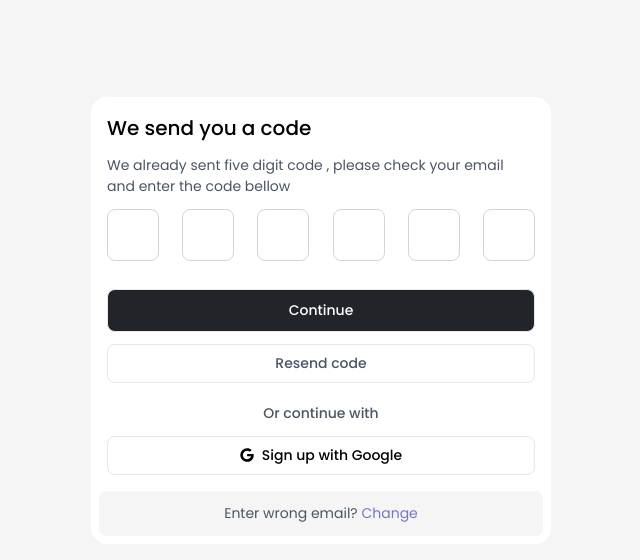
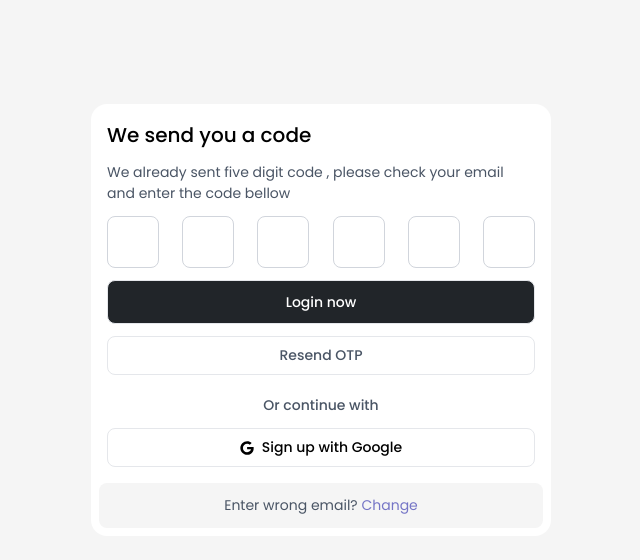
Before and after one commit to sanjay50986/Task-Orbit, a React (Vite) app in the folder Frontend/: page /auth/verify in a window 1280 px wide. Shown: the top 560 px of the page, without its empty margins (319-959 px from the left). Built offline with nearby package versions, Linux system fonts and the light colour scheme.

Commit message:
toast and integration

```diff
--- a/Frontend/package.json
+++ b/Frontend/package.json
@@ -10,6 +10,7 @@
     "preview": "vite preview"
   },
   "dependencies": {
+    "@react-oauth/google": "^0.12.2",
     "@tailwindcss/vite": "^4.1.6",
     "@types/react-router": "^5.1.20",
     "framer-motion": "^12.13.0",
@@ -19,6 +20,8 @@
     "react-dom": "^19.1.0",
     "react-icons": "^5.5.0",
     "react-router-dom": "^7.6.0",
+    "react-spinners": "^0.17.0",
+    "sonner": "^2.0.3",
     "tailwind-merge": "^3.3.0",
     "tailwindcss": "^4.1.6"
   },
--- a/Frontend/src/App.jsx
+++ b/Frontend/src/App.jsx
@@ -7,6 +7,8 @@ import RightSlider from './pages/auth/register/RightSlider'
 import Login from './pages/auth/login/Login'
 import ForgetPassword from './pages/auth/login/ForgetPassword'
 import AuthProvider from './context/AuthContext'
+import { Toaster } from 'sonner'
+
 
 
 const App = () => {
@@ -52,6 +54,7 @@ const App = () => {
   return (
     <AuthProvider>
       <RouterProvider router={router} />
+      <Toaster position='top-center' richColors duration={3000}/>
     </AuthProvider>
   )
 }
--- a/Frontend/src/index.css
+++ b/Frontend/src/index.css
@@ -18,5 +18,5 @@
 }
 
 .secondary-btn {
-  @apply cursor-pointer border border-gray-200 bg-[#212529] w-full p-2.5 text-[14px] rounded-lg hover:bg-[#6C757D] duration-200
+  @apply cursor-pointer border border-gray-200 bg-[#212529] w-full h-11 text-[14px] flex items-center justify-center rounded-lg hover:bg-[#6C757D] duration-200
 }
--- a/Frontend/src/pages/auth/login/ForgetPassword.jsx
+++ b/Frontend/src/pages/auth/login/ForgetPassword.jsx
@@ -2,6 +2,7 @@ import TextInput from '@/components/textInput/TextInput';
 import { Eye, EyeOff } from 'lucide-react';
 import React, { useState } from 'react'
 import { FaGoogle } from "react-icons/fa";
+import { Link } from 'react-router';
 
 const ForgetPassword = () => {
 
@@ -47,7 +48,7 @@ const ForgetPassword = () => {
                     </div>
 
                     <button className='secondary-btn text-[16px] font-medium text-white mt-1'>Resend password</button>
-                    <button className='primary-btn text-[16px] font-medium text-black'>Cancel</button>
+                    <Link to="/auth/login" className='primary-btn text-[16px] font-medium text-black'>Cancel</Link>
 
 
                 </div>
--- a/Frontend/src/pages/auth/register/StepEmail.jsx
+++ b/Frontend/src/pages/auth/register/StepEmail.jsx
@@ -2,18 +2,26 @@ import TextInput from '@/components/textInput/TextInput';
 import { useAuthContext } from '@/context/AuthContext';
 import { authApi } from '@/services/authAPI';
 import { baseUrl } from '@/services/baseUrl';
-import React from 'react'
+import React, { useState } from 'react'
 import { FaGoogle } from "react-icons/fa";
-import { useNavigate } from 'react-router-dom';
+import { Link, useNavigate } from 'react-router-dom';
+import { PuffLoader, } from 'react-spinners';
+import { toast } from 'sonner';
 
 const RegisterStepOne = () => {
 
     const { email, setEmail } = useAuthContext()
+    const [loader, setLoader] = useState(false)
 
     const navigate = useNavigate();
 
     const sendOtpApi = async () => {
+
+        if(!email) {
+            return toast.error("Email is required")
+        }
         try {
+            setLoader(true)
             const response = await fetch(`${baseUrl}/auth/${authApi.SEND_OTP}`, {
                 method: "POST",
                 headers: {
@@ -27,17 +35,43 @@ const RegisterStepOne = () => {
             const data = await response.json();
 
             if (response.status === 200) {
-                console.log("OTP sent to email successfully");
-                console.log("Server Response:", data);
+                toast.success("OTP sent successfully");
                 navigate('/auth/verify')
             } else {
-                console.error("Failed to send OTP:", data.message || "Unknown error");
+                toast.error(data.message || "Unknown error");
             }
 
         } catch (error) {
-            console.error("Error sending OTP:", error.message);
+            toast.error("Error sending OTP:", error.message);
+        } finally {
+            setLoader(false)
         }
     };
+
+    // const loginWithGoogle = async () => {
+    //     try {
+    //         const res = await fetch(`${baseUrl}/auth/${authApi.GOOGLE_LOGIN}`, {
+    //             method: 'POST',
+    //             headers: {
+    //                 'Content-Type': 'application/json',
+    //             },
+    //             body: JSON.stringify({
+    //                 token: credentialResponse.credential,
+    //             }),
+    //         });
+
+    //         const data = await res.json();
+
+    //         if (data.success) {
+    //             localStorage.setItem('token', data.token);
+    //             console.log('User:', data.user);
+    //         } else {
+    //             console.error('Login failed:', data.message);
+    //         }
+    //     } catch (err) {
+    //         console.error('Login failed:', err.message);
+    //     }
+    // };
 
 
     return (
@@ -55,11 +89,13 @@ const RegisterStepOne = () => {
                         onChange={(e) => setEmail(e.target.value)}
                     />
 
-                    <button onClick={sendOtpApi} className='secondary-btn text-[16px] font-medium text-white mt-1'>Login now</button>
+                    <button disabled={loader} onClick={sendOtpApi} className={`secondary-btn text-[16px] ${loader ? "opacity-90" : "opacity-100"} font-medium text-white mt-4`}>{
+                        loader ? <PuffLoader color='white' size={24} /> : "Login now"
+                    }</button>
                 </div>
 
                 <div className='bg-[#f5f5f5] rounded-lg p-3 mt-2'>
-                    <h5 className='text-gray-600 text-center text-[14px]'>Already have an account? <span className='text-[#11326d]'>Login</span></h5>
+                    <h5 className='text-gray-600 text-center text-[14px]'>Already have an account? <Link to="/auth/login" className='text-[#11326d]'>Login</Link></h5>
                 </div>
             </div>
         </div>
--- a/Frontend/src/pages/auth/register/StepVerificationCode.jsx
+++ b/Frontend/src/pages/auth/register/StepVerificationCode.jsx
@@ -1,17 +1,20 @@
-import TextInput from '@/components/textInput/TextInput';
 import { useAuthContext } from '@/context/AuthContext';
 import { authApi } from '@/services/authAPI';
 import { baseUrl } from '@/services/baseUrl';
-import React, { useRef, useState } from 'react'
+import React, { useEffect, useRef, useState } from 'react'
 import { FaGoogle } from "react-icons/fa";
-import { useNavigate } from 'react-router-dom';
+import { Link, useNavigate } from 'react-router-dom';
+import { PuffLoader } from 'react-spinners';
+import { toast } from 'sonner';
 
 
 const VerifyOtp = () => {
 
     const inputsRef = useRef([]);
     const [otp, setOtp] = useState("")
-    const {email} = useAuthContext()
+    const [loader, setloader] = useState(false)
+    const [timer, setTimer] = useState(0)
+    const { email } = useAuthContext()
     const navigate = useNavigate()
 
     const handleChange = (e, index) => {
@@ -37,7 +40,13 @@ const VerifyOtp = () => {
     };
 
     const verifyOtpApi = async () => {
+
+        if(!otp) {
+            return toast.error("OTP is required")
+        }
+
         try {
+            setloader(true)
             const response = await fetch(`${baseUrl}/auth/${authApi.VERIFY_OTP}`, {
                 method: "POST",
                 headers: {
@@ -52,20 +61,22 @@ const VerifyOtp = () => {
             const data = await response.json();
 
             if (response.status === 200) {
-                console.log("OTP verify successfully");
-                console.log("Server Response:", data);
+                toast.success("OTP verify successfully");
                 navigate('/auth/create-profile');
             } else {
-                console.error("Failed to verify OTP:", data.message || "Unknown error");
+                toast.error("Failed to verify OTP:", data.message || "Unknown error");
             }
 
         } catch (error) {
             console.error("Error verify OTP:", error.message);
+        } finally {
+            setloader(false)
         }
     };
 
     const resendOtpApi = async () => {
         try {
+            setTimer(30);
             const response = await fetch(`${baseUrl}/auth/${authApi.RESEND_OTP}`, {
                 method: "POST",
                 headers: {
@@ -79,16 +90,25 @@ const VerifyOtp = () => {
             const data = await response.json();
 
             if (response.status === 200) {
-                console.log("Resend OTP successfully");
-                console.log("Server Response:", data);
+                toast.success("Resend OTP successfully");
             } else {
-                console.error("Failed to resend OTP:", data.message || "Unknown error");
+                toast.error("Failed to resend OTP:", data.message || "Unknown error");
             }
 
         } catch (error) {
             console.error("Error verify OTP:", error.message);
         }
     };
+
+
+    useEffect(() => {
+        let interval;
+        if (timer > 0) {
+            interval = setInterval(() => setTimer((prev) => prev - 1), 1000)
+        }
+
+        return () => clearInterval(interval)
+    }, [timer])
 
     return (
         <div className='flex justify-center items-center h-[80vh] max-sm:mx-4'>
@@ -110,15 +130,25 @@ const VerifyOtp = () => {
                             />
                         ))}
                     </div>
-                    <button onClick={verifyOtpApi} className='secondary-btn text-[16px] font-medium text-white mt-4'>Continue</button>
-                    <button onClick={resendOtpApi} className='primary-btn text-[16px] font-medium text-gray-600 bg-white'>Resend code</button>
+                    <button disabled={loader} onClick={verifyOtpApi} className={`secondary-btn text-[16px] ${loader ? "opacity-90" : "opacity-100"} font-medium text-white mt-1`}>{
+                        loader ? <PuffLoader color='white' size={24} /> : "Login now"
+                    }</button>
+
+                    <button
+                        onClick={resendOtpApi}
+                        disabled={timer > 0}
+                        className={`primary-btn text-[16px] font-medium text-gray-600 bg-white ${(timer > 0) ? 'opacity-50 cursor-not-allowed' : ''
+                            }`}
+                    >
+                        {timer > 0 ? `Resend in ${timer}s` : "Resend OTP"}
+                    </button>
                     <h4 className='text-center text-gray-600 text-[14px] pt-2 font-medium'>Or continue with</h4>
                     <button className='primary-btn'> <FaGoogle /><span className=' font-medium'>Sign up with Google</span></button>
 
                 </div>
 
                 <div className='bg-[#f5f5f5] rounded-lg p-3 mt-2'>
-                    <h5 className='text-gray-600 text-center text-[14px]'>Enter wrong email? <span className='text-[#7575C6]'>Change</span></h5>
+                    <h5 className='text-gray-600 text-center text-[14px]'>Enter wrong email? <Link to="/auth/register" className='text-[#7575C6]'>Change</Link></h5>
 
                 </div>
 
```
Also changed, not shown: Frontend/src/context/AuthContext.jsx (+7 -4 lines), Frontend/src/pages/auth/login/Login.jsx (+6 -2 lines), Frontend/src/pages/auth/register/SetupCompanyInfo.jsx (+31 -20 lines), 2 other files (tests, documents, lock files or other folders).
